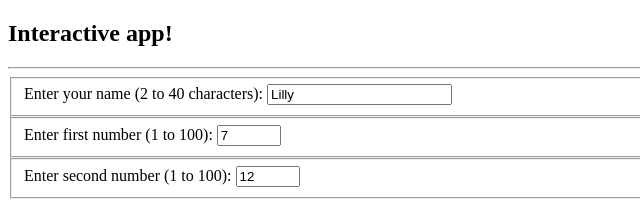
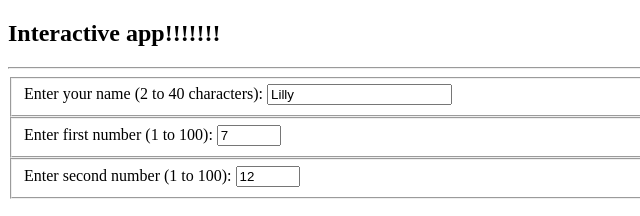
Before and after one commit to sumana-reddy/js-gui-basic, a plain HTML site: page index.html in a window 1280 px wide. Shown: the top 216 px of the page, 0-640 px from the left. Drawn offline with Linux system fonts and the light colour scheme.

Commit message:
committed

```diff
--- a/index.html
+++ b/index.html
@@ -16,7 +16,7 @@
 
   <main>
 
-    <h2>Interactive app!</h2>
+    <h2>Interactive app!!!!!!!</h2>
     <hr>
 
     <fieldset>
```
